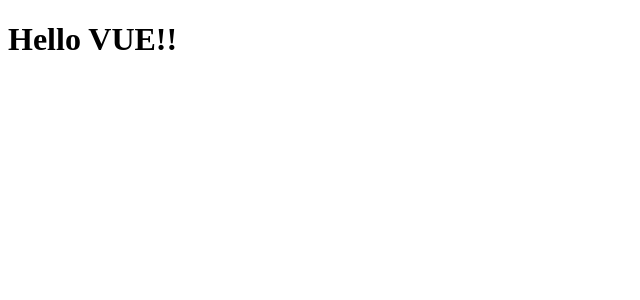
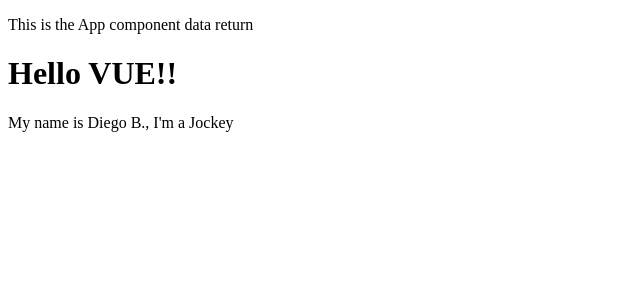
Before and after one commit to ArthurClemente/VueTraining, a Vue app in the folder 2_vue_project/: page / in a window 1280 px wide. Shown: the top 300 px of the page, without its empty margins (0-640 px from the left). Built offline with nearby package versions, Linux system fonts and the light colour scheme.

Commit message:
Simple examples of data used in components.

```diff
--- a/2_vue_project/src/App.vue
+++ b/2_vue_project/src/App.vue
@@ -1,14 +1,22 @@
 <template>
-  <FirstComponent />
+  <div>
+    <p>{{ msg }}</p>
+    <FirstComponent />
+  </div>
 </template>
 
 <script>
   import FirstComponent from './components/FirstComponent.vue'
 
   export default {
-    name: 'App',
-    components: {
+    name: 'App', // Component name
+    components: { // Imported components to be used in the template
       FirstComponent
+    },
+    data() { // Data to be used in the component
+      return {
+        msg: 'This is the App component data return',
+      }
     }
   }
 </script>
--- a/2_vue_project/src/components/FirstComponent.vue
+++ b/2_vue_project/src/components/FirstComponent.vue
@@ -1,9 +1,20 @@
 <template>
-    <h1>Hello VUE!!</h1>
+    <div> <!-- Vue components can only have one root element-->
+        <h1>Hello VUE!!</h1>
+        <p>My name is {{ name }}, I'm a {{ profession }}</p> <!-- {{}} "execute" vue code -->
+    </div>
 </template>
 
 <script>
     export default {
-        name: 'FirstComponent'
+        // Exported object
+        name: 'FirstComponent',
+        // Data to be used in the component
+        data() {
+            return {
+                name: "Diego B.",
+                profession: "Jockey",
+            }
+        }
     }
 </script>
```
